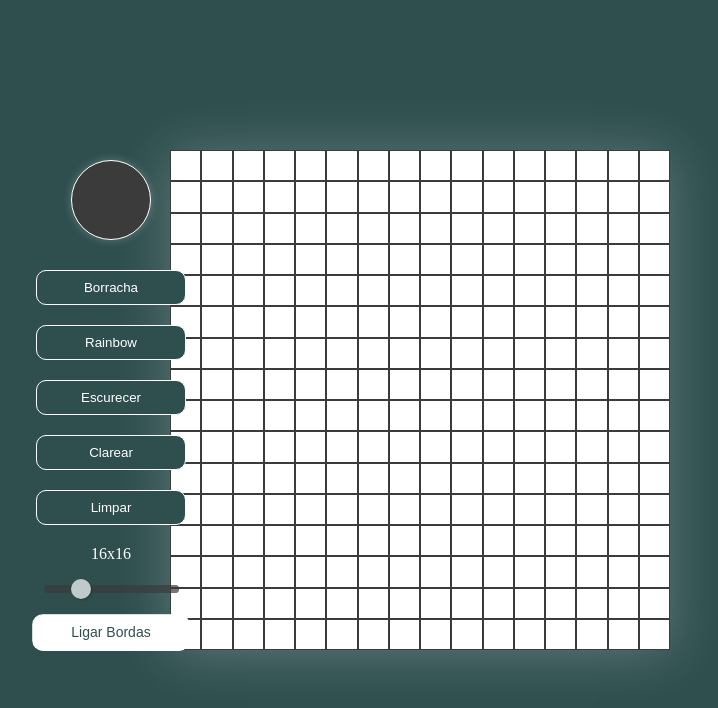
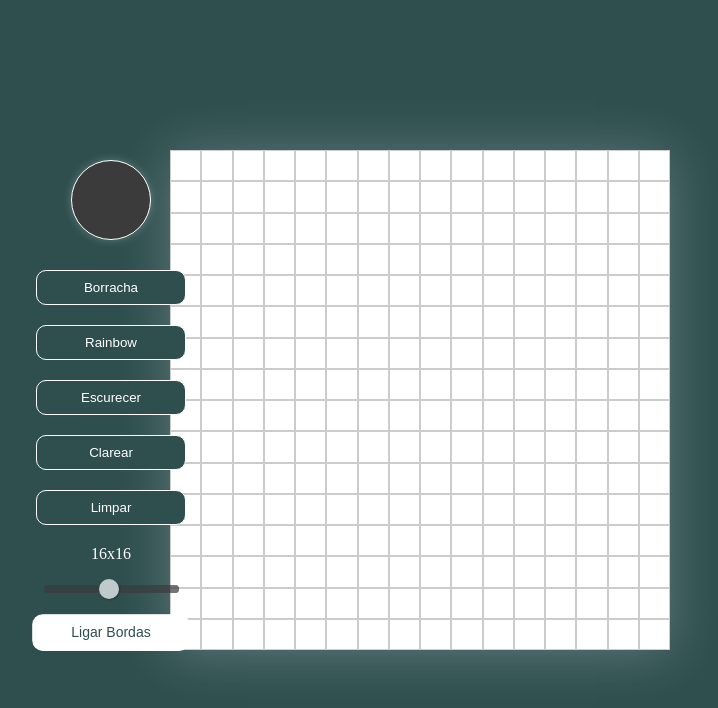
Before and after one commit to Moruan06/Sketch, a plain HTML site: page index.html in a window 1280 px wide. Both pictures are taken after a click on the button "Ligar Bordas". Shown: the whole page, without its empty margins (220-938 px from the left). Drawn offline with Linux system fonts and the light colour scheme.

Commit message:
Ajuste na funcionalidade das bordas

```diff
--- a/index.html
+++ b/index.html
@@ -8,14 +8,14 @@
   </head>
   <body>
     <div id="control">
-        <input type="color" id="pencilColor" value="#3B3B3B">
+      <input type="color" id="pencilColor" value="#3B3B3B" />
       <button id="erase">Borracha</button>
       <button id="rainbow">Rainbow</button>
       <button id="darken">Escurecer</button>
       <button id="lighten">Clarear</button>
       <button id="clear">Limpar</button>
       <label for="gridSizeSlider" id="gridSliderLabel"></label>
-        <input type="range" id="gridSizeSlider" min="1" max="64" value="16">
+      <input type="range" id="gridSizeSlider" min="1" max="32" value="16" />
       <button id="border">Ligar Bordas</button>
     </div>
     <div id="container"></div>
--- a/script.js
+++ b/script.js
@@ -86,7 +86,7 @@ function togglePixelBorder(turnOn) {
   pixelList = document.querySelectorAll(".pixel");
   pixelList.forEach((element) => {
     if (turnOn) {
-      element.style.outline = "1px solid #3b3b3b";
+      element.style.outline = "1px solid #ccc";
       element.style.outlineOffset = "-1px";
     } else element.style.outline = "none";
   });
@@ -96,21 +96,21 @@ function brightLevelController(pixelElement, step) {
   let currentLevel = parseFloat(pixelElement.dataset.brightLevel);
   const newLevel = Math.min(1.0, Math.max(0.0, currentLevel + step));
 
-  if (newLevel === currentLevel && (newLevel === 0.0 || newLevel === 1.0)) return;
+  if (newLevel === currentLevel && (newLevel === 0.0 || newLevel === 1.0))
+    return;
 
   pixelElement.dataset.brightLevel = newLevel.toFixed(2);
   let overlayColor;
 
-  if(newLevel === 0.5) {
-    pixelElement.style.backgroundImage = 'none';
+  if (newLevel === 0.5) {
+    pixelElement.style.backgroundImage = "none";
     return;
-  }
-  else if(newLevel < 0.5){
+  } else if (newLevel < 0.5) {
     const alpha = (0.5 - newLevel) / 0.5;
-    overlayColor = `rgba(0, 0, 0, ${alpha.toFixed(2)})`
-  }else{
+    overlayColor = `rgba(0, 0, 0, ${alpha.toFixed(2)})`;
+  } else {
     const alpha = (newLevel - 0.5) / 0.5;
-    overlayColor = `rgba(255, 255, 255, ${alpha.toFixed(2)})`
+    overlayColor = `rgba(255, 255, 255, ${alpha.toFixed(2)})`;
   }
 
   pixelElement.style.backgroundImage = `linear-gradient(${overlayColor}, ${overlayColor})`;
@@ -145,10 +145,17 @@ function createPixel(grid) {
   for (let i = 0; i < grid * grid; i++) {
     const pixel = document.createElement("div");
     pixel.dataset.brightLevel = "0.5";
-    pixel.style.cssText = `flex-basis: ${100 / grid}%;
-        height: ${100 / grid}%;`;
+    pixel.style.cssText = `
+      flex-basis: ${canvas.clientWidth / grid}px;
+      height: ${canvas.clientHeight / grid}px;`;
+
     pixel.classList.add("pixel");
-    togglePixelBorder(borderOn);
+    if (borderOn) {
+             pixel.style.outline = "1px solid #ccc";
+             pixel.style.outlineOffset = "-1px";
+        } else {
+             pixel.style.outline = "none";
+        }
     pixel.addEventListener("mousedown", (e) => {
       isDrawing = true;
       tools(pixel);
--- a/style.css
+++ b/style.css
@@ -1,7 +1,7 @@
-:root{
+:root {
   --corFundo: darkslategray;
   --corTexto: #fff;
-    --corSecundaria: #3b3b3b
+  --corSecundaria: #3b3b3b;
 }
 
 body {
@@ -27,9 +27,11 @@ body {
 
 .pixel {
   box-sizing: border-box;
+  flex-shrink: 0;
+  flex-grow: 0;
 }
 
-#control{
+#control {
   text-align: center;
   display: flex;
   flex-direction: column;
@@ -39,7 +41,7 @@ body {
   left: 20%;
 }
 
-#control button{
+#control button {
   width: 150px;
   height: 35px;
   border: 1px solid var(--corTexto);
@@ -48,28 +50,28 @@ body {
   background-color: var(--corFundo);
 }
 
-#control button.activeButton{
+#control button.activeButton {
   background-color: var(--corTexto);
   color: var(--corFundo);
   transform: scale(1.05);
 }
 
 button,
-input[type='color'] {
+input[type="color"] {
   transition: transform 0.1s ease-in-out;
 }
 
 button:hover,
-input[type='color']:hover {
+input[type="color"]:hover {
   transform: scale(1.05);
 }
 
-input[type='color']:active {
+input[type="color"]:active {
   transition: transform 0.05s ease-in-out;
   transform: scale(1);
 }
 
-input[type='color'] {
+input[type="color"] {
   appearance: none;
   width: 100px;
   height: 100px;
@@ -78,12 +80,12 @@ input[type='color'] {
   background-color: transparent;
 }
 
-input[type='color']::-webkit-color-swatch-wrapper {
+input[type="color"]::-webkit-color-swatch-wrapper {
   padding: 0;
 }
 
-input[type='color']::-webkit-color-swatch {
-  border: 1px solid  var(--corTexto);
+input[type="color"]::-webkit-color-swatch {
+  border: 1px solid var(--corTexto);
   border-radius: 50px;
   box-shadow: rgba(255, 255, 255, 0.24) 0px 0px 8px;
 }
@@ -95,7 +97,7 @@ input[type="range"] {
   background: var(--corSecundaria);
   outline: none;
   opacity: 0.7;
-    transition: opacity .2s;
+  transition: opacity 0.2s;
   border-radius: 5px;
 }
 
@@ -123,7 +125,7 @@ input[type="range"]::-webkit-slider-thumb {
   cursor: pointer;
   border-radius: 50%;
   margin-top: -6px;
-    box-shadow: 1px 1px 2px rgba(0,0,0,0.4);
+  box-shadow: 1px 1px 2px rgba(0, 0, 0, 0.4);
 }
 
 input[type="range"]::-moz-range-thumb {
@@ -132,7 +134,7 @@ input[type="range"]::-moz-range-thumb {
   background: var(--corTexto);
   cursor: pointer;
   border-radius: 50%;
-    box-shadow: 1px 1px 2px rgba(0,0,0,0.4);
+  box-shadow: 1px 1px 2px rgba(0, 0, 0, 0.4);
 }
 
 input[type="range"]:hover {
```
Lines whose indentation alone changed are shown as unchanged.
